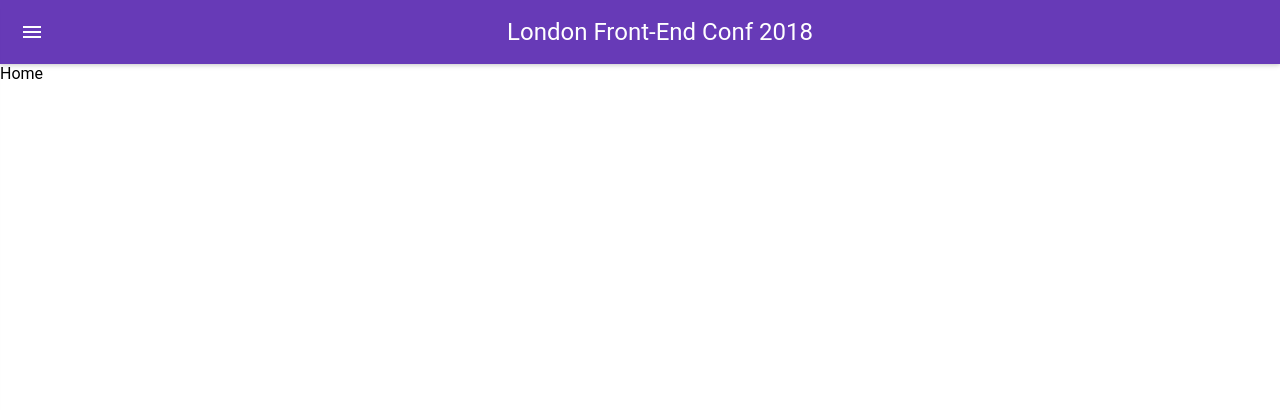
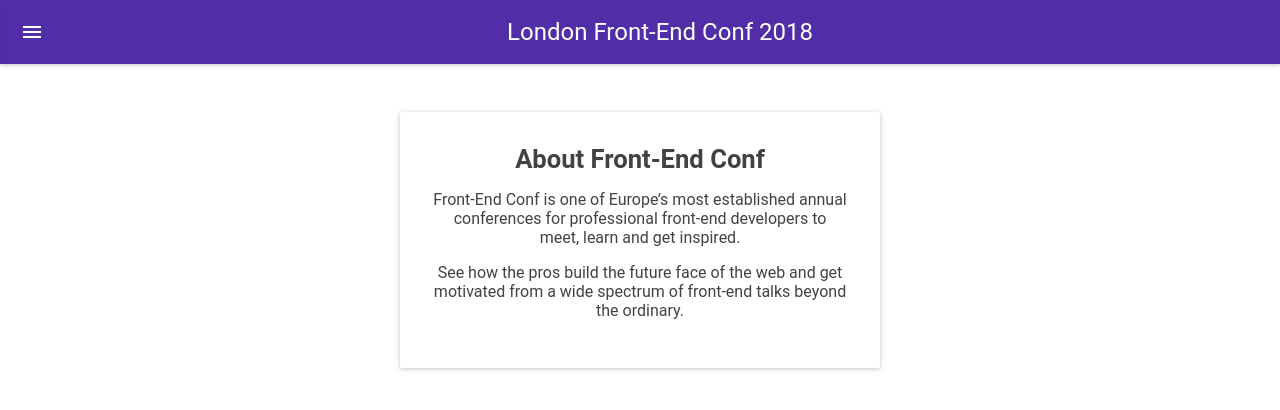
Before and after one commit to PiotrBerebecki/london-front-end-conf-registration-form, a React (Create React App) app: page /about in a window 1280 px wide. Shown: the top 410 px of the page. Built offline with nearby package versions, Linux system fonts and the light colour scheme; what react-tap-event-plugin would draw is missing.

Commit message:
Add fallback poster image for video background

```diff
--- /dev/null
+++ b/src/AboutView.css
@@ -0,0 +1,24 @@
+.about-view__container {
+  margin-left: auto;
+  margin-right: auto;
+  width: 90%;
+  max-width: 30em;
+}
+
+.about__container {
+  margin-top: 3rem;
+  width: 100%;
+  padding: 2rem;
+  text-align: center;
+}
+
+.about__title {
+  margin-bottom: 1rem;
+  font-size: 1.6rem;
+}
+
+.about__msg {
+  color: #424242;
+  font-size: 1rem;
+  margin-bottom: 1rem;
+}
--- a/src/AboutView.js
+++ b/src/AboutView.js
@@ -1,10 +1,21 @@
 import React from 'react';
+import Paper from 'material-ui/Paper';
 
-// import './AboutView.css';
+import './AboutView.css';
 
 const AboutView = () => (
-  <div>
-    Home
+  <div className="about-view__container">
+    <Paper className="about__container" zDepth={1}>
+      <h2 className="about__title">
+        About Front-End Conf
+      </h2>
+      <p className="about__msg">
+        Front-End Conf is one of Europe’s most established annual conferences for professional front-end developers to meet, learn and get inspired.
+      </p>
+      <p className="about__msg">
+        See how the pros build the future face of the web and get motivated from a wide spectrum of front-end talks beyond the ordinary.
+      </p>
+    </Paper>
   </div>
 );
 
--- a/src/App.js
+++ b/src/App.js
@@ -12,21 +12,19 @@
 import MuiThemeProvider from 'material-ui/styles/MuiThemeProvider';
 import getMuiTheme from 'material-ui/styles/getMuiTheme';
 import {
-  // deepPurple100,
   deepPurple500,
   deepPurple700,
   grey100,
   grey300,
   grey400,
   grey500,
-  // grey600,
   grey800,
   white,
 } from 'material-ui/styles/colors';
 
 const muiTheme = getMuiTheme({
   palette: {
-    primary1Color: deepPurple500,
+    primary1Color: deepPurple700,
     pickerHeaderColor: deepPurple500,
     primary2Color: deepPurple700,
     primary3Color: grey400,
@@ -41,14 +39,6 @@
   ripple: {
     color: deepPurple500,
   },
-  // appBar: {
-  // color: 'transparent',
-  // color: 'rgba(255,255,255,0.3)',
-  // },
-  // raisedButton: {
-  //   color: deepPurple500,
-  //   textColor: white,
-  // },
 });
 
 class App extends Component {
--- a/src/Header.js
+++ b/src/Header.js
@@ -11,6 +11,10 @@
   from 'material-ui/svg-icons/notification/event-available';
 
 import './Header.css';
+
+const styleAppBar = {
+  textAlign: 'center',
+};
 
 class Header extends Component {
   state = {
@@ -35,7 +39,7 @@
       <div>
         <AppBar
           title={`London Front-End Conf ${new Date().getFullYear() + 1}`}
-          titleStyle={{ textAlign: 'center' }}
+          style={styleAppBar}
           onLeftIconButtonTouchTap={this.handleDrawerToggle}
         />
 
--- a/src/HomeView.css
+++ b/src/HomeView.css
@@ -1,22 +1,14 @@
-@media screen and (max-width: 48em) {
-  .video__container {
-    background-image: url(https://media.timeout.com/images/103042848/image.jpg);
-    background-size: cover;
-    background-repeat: no-repeat;
-    background-position: center;
-  }
-}
-
 .video__container {
   position: absolute;
   top: 0;
   left: 0;
-  /*display: flex;*/
-  /*align-items: center;*/
   width: 100%;
   height: 100%;
   overflow: hidden;
-
+  background-image: url('./img/background.jpg');
+  background-size: cover;
+  background-repeat: no-repeat;
+  background-position: center;
 }
 
 .video {
@@ -40,12 +32,28 @@
   transform: translateY(-50%);
   margin-left: auto;
   margin-right: auto;
+  padding: 1rem;
 }
 
 .homeview__title {
   color: #fff;
+  font-weight: lighter;
+  font-size: 2.5rem;
   text-align: center;
   text-transform: uppercase;
-  font-weight: lighter;
-  font-size: 4rem;
+  text-shadow: 1px 1px 1px black,
+  1px 1px 2px #512DA8,
+  1px 1px 3px #512DA8,
+  1px 1px 6px #512DA8,
+  1px 1px 7px #512DA8,
+  1px 1px 9px #512DA8,
+  1px 1px 20px #512DA8,
+  1px 1px 20px #512DA8,
+  1px 1px 30px #512DA8,
+  1px 1px 40px #512DA8,
+  1px 1px 50px #512DA8,
+  1px 1px 60px #512DA8,
+  1px 1px 70px #512DA8,
+  1px 1px 80px #512DA8,
+  1px 1px 90px #512DA8;
 }
--- a/src/HomeView.js
+++ b/src/HomeView.js
@@ -11,25 +11,17 @@
         muted
         autoPlay
         loop
-        poster="https://react.amsterdam/img/dummy_bg.jpg"
+        poster="./img/background.jpg"
       >
         <source
-          src="https://www.videvo.net/app/stream.php?id=4731"
-          type="video/webm"
+          src="https://www.videvo.net/app/stream.php?id=5445"
+          type="video/mp4"
         />
-        {/* <source
-          src="https://react.amsterdam/video/video.mp4"
-          type="video/mp4"
-        /> */}
-        {/* <source
-          src="https://www.videvo.net/app/stream.php?id=4731"
-          type="video/mp4"
-        /> */}
       </video>
     </div>
 
     <div className="homeview__content-container">
-      <h1 className="homeview__title">London Front-End Conf</h1>
+      <h1 className="homeview__title">Early bird registrations open</h1>
     </div>
 
   </div>
--- a/src/MainContent.css
+++ /dev/null
@@ -1,9 +0,0 @@
-.main-content__container {
-  /*position: relative;*/
-  margin-left: auto;
-  margin-right: auto;
-  /*width: 90%;*/
-  /*height: 100%;*/
-  /*border: 5px solid purple;*/
-  /*max-width: 30em;*/
-}
--- a/src/MainContent.js
+++ b/src/MainContent.js
@@ -1,8 +1,6 @@
 import React from 'react';
 
-import './MainContent.css';
-
-const MainContent = ({children}) => (
+const MainContent = ({ children }) => (
   <div className="main-content__container">
     {children}
   </div>
--- a/src/RegistrationForm.css
+++ b/src/RegistrationForm.css
@@ -1,3 +1,6 @@
+.form {
+  margin-bottom: 1rem;
+}
 
 .form__error {
   margin-top: 2rem;
--- a/src/RegistrationForm.js
+++ b/src/RegistrationForm.js
@@ -52,7 +52,7 @@
   render() {
     const { handleSubmit, reset, pristine, submitting, error } = this.props;
     return (
-      <form onSubmit={handleSubmit(validateSubmit)}>
+      <form onSubmit={handleSubmit(validateSubmit)} className="form">
 
         {error && <div className="form__error">{error}</div>}
 
```
Also changed, not shown: 2 other files (tests, documents, lock files or other folders).
